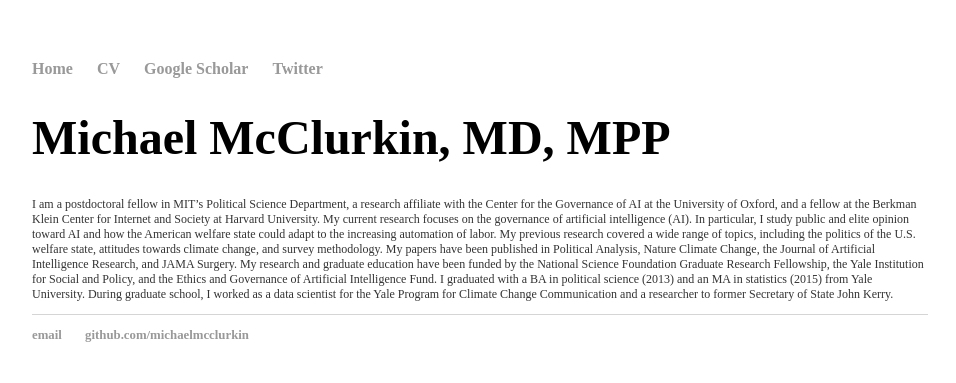
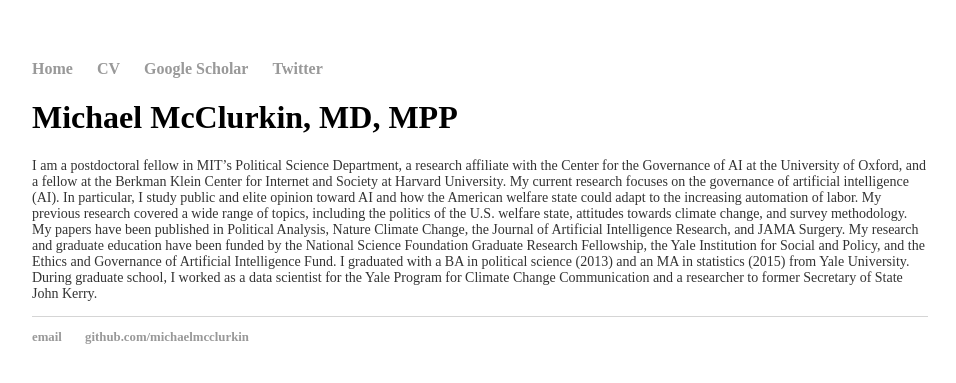
Before and after one commit to michaelmcclurkin/michaelmcclurkin.github.io, a Jekyll site: the page built from index.html, in a window 1280 px wide. Shown: the top 383 px of the page, without its empty margins (160-1116 px from the left). Built offline with Jekyll 4.4.1, drawn with Linux system fonts in a browser that asks for light colours.

Commit message:
Update main.css

```diff
--- a/css/main.css
+++ b/css/main.css
@@ -20,11 +20,11 @@
     text-decoration: underline;
 }
 h1 {
-    font-size: 3em;
-    font-family: "Times New Roman", Times, serif;
+    font-size: 2em;
+    font-family: "sans-serif";
 }
 p {
-    font-size: 12px;
+    font-size: 14px;
     line-height: normal;
     color: #333;
 }
```
